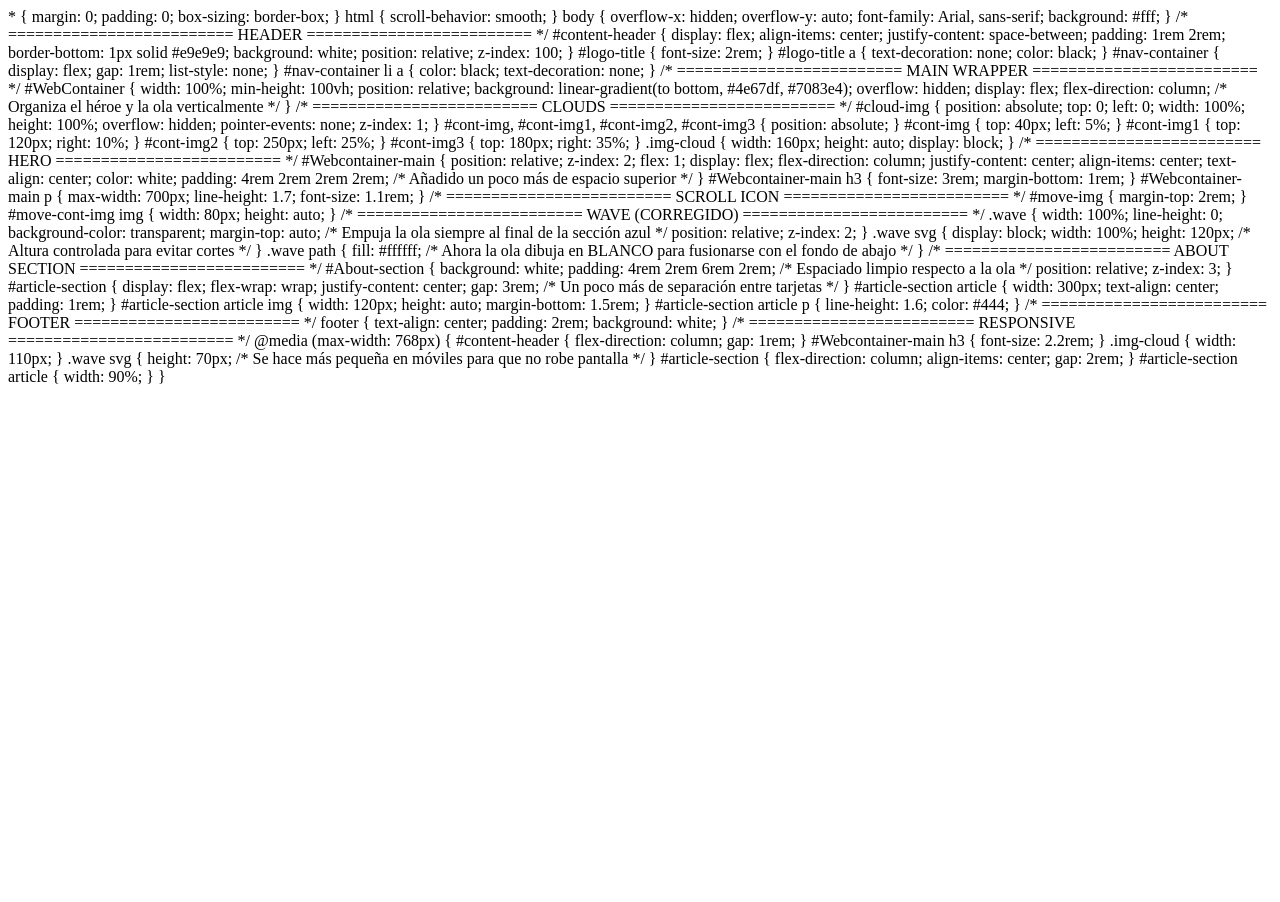
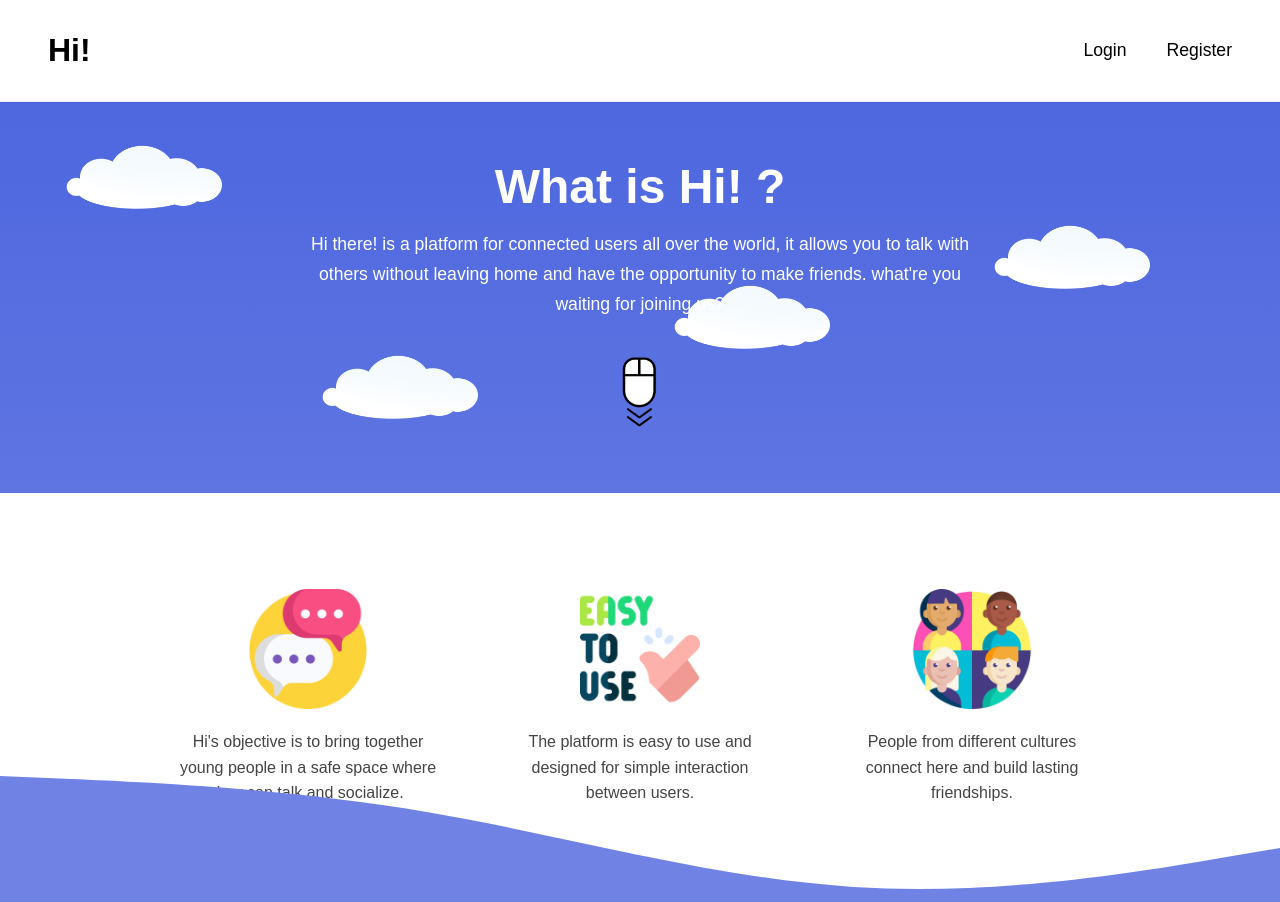
Before and after one commit to steven030/Web_chat, a Flask app: page / in a window 1280 px wide. Before the commit the page ends 385 px from the top, so only its background shows below. Run offline with Flask 3, Linux system fonts and the light colour scheme.

Commit message:
Update index.html

```diff
--- a/templates/index.html
+++ b/templates/index.html
@@ -1,241 +1,247 @@
-* {
-    margin: 0;
-    padding: 0;
-    box-sizing: border-box;
-}
+<!doctype html>
 
-html {
-    scroll-behavior: smooth;
-}
+<html>
 
-body {
-    overflow-x: hidden;
-    overflow-y: auto;
-    font-family: Arial, sans-serif;
-    background: #fff;
-}
 
-/* =========================
-   HEADER
-========================= */
 
-#content-header {
-    display: flex;
-    align-items: center;
-    justify-content: space-between;
-    padding: 1rem 2rem;
-    border-bottom: 1px solid #e9e9e9;
-    background: white;
-    position: relative;
-    z-index: 100;
-}
+<head>
 
-#logo-title {
-    font-size: 2rem;
-}
+<title>Hi!</title>
 
-#logo-title a {
-    text-decoration: none;
-    color: black;
-}
 
-#nav-container {
-    display: flex;
-    gap: 1rem;
-    list-style: none;
-}
 
-#nav-container li a {
-    color: black;
-    text-decoration: none;
-}
+<link rel="stylesheet" href="{{ url_for('static', filename='css/chat_style.css' ) }}">
 
-/* =========================
-   MAIN WRAPPER
-========================= */
+<link rel="stylesheet" href="{{ url_for('static', filename='css/homePage.css' ) }}">
 
-#WebContainer {
-    width: 100%;
-    min-height: 100vh;
-    position: relative;
-    background: linear-gradient(to bottom, #4e67df, #7083e4);
-    overflow: hidden;
-    display: flex;
-    flex-direction: column; /* Organiza el héroe y la ola verticalmente */
-}
+</head>
 
-/* =========================
-   CLOUDS
-========================= */
 
-#cloud-img {
-    position: absolute;
-    top: 0;
-    left: 0;
-    width: 100%;
-    height: 100%;
-    overflow: hidden;
-    pointer-events: none;
-    z-index: 1;
-}
 
-#cont-img,
-#cont-img1,
-#cont-img2,
-#cont-img3 {
-    position: absolute;
-}
+<body>
 
-#cont-img { top: 40px; left: 5%; }
-#cont-img1 { top: 120px; right: 10%; }
-#cont-img2 { top: 250px; left: 25%; }
-#cont-img3 { top: 180px; right: 35%; }
 
-.img-cloud {
-    width: 160px;
-    height: auto;
-    display: block;
-}
 
-/* =========================
-   HERO
-========================= */
+<header>
 
-#Webcontainer-main {
-    position: relative;
-    z-index: 2;
-    flex: 1;
-    display: flex;
-    flex-direction: column;
-    justify-content: center;
-    align-items: center;
-    text-align: center;
-    color: white;
-    padding: 4rem 2rem 2rem 2rem; /* Añadido un poco más de espacio superior */
-}
+<div id="content-header">
 
-#Webcontainer-main h3 {
-    font-size: 3rem;
-    margin-bottom: 1rem;
-}
 
-#Webcontainer-main p {
-    max-width: 700px;
-    line-height: 1.7;
-    font-size: 1.1rem;
-}
 
-/* =========================
-   SCROLL ICON
-========================= */
+<h2 id="logo-title">Hi!</h2>
 
-#move-img {
-    margin-top: 2rem;
-}
 
-#move-cont-img img {
-    width: 80px;
-    height: auto;
-}
 
-/* =========================
-   WAVE (CORREGIDO)
-========================= */
+{% if username == None %}
 
-.wave {
-    width: 100%;
-    line-height: 0;
-    background-color: transparent;
-    margin-top: auto; /* Empuja la ola siempre al final de la sección azul */
-    position: relative;
-    z-index: 2;
-}
+<ul id="nav-container">
 
-.wave svg {
-    display: block;
-    width: 100%;
-    height: 120px; /* Altura controlada para evitar cortes */
-}
+<li><a href="{{ url_for('login') }}">Login</a></li>
 
-.wave path {
-    fill: #ffffff; /* Ahora la ola dibuja en BLANCO para fusionarse con el fondo de abajo */
-}
+<li><a href="{{ url_for('register') }}">Register</a></li>
 
-/* =========================
-   ABOUT SECTION
-========================= */
+</ul>
 
-#About-section {
-    background: white;
-    padding: 4rem 2rem 6rem 2rem; /* Espaciado limpio respecto a la ola */
-    position: relative;
-    z-index: 3;
-}
+{% endif %}
 
-#article-section {
-    display: flex;
-    flex-wrap: wrap;
-    justify-content: center;
-    gap: 3rem; /* Un poco más de separación entre tarjetas */
-}
 
-#article-section article {
-    width: 300px;
-    text-align: center;
-    padding: 1rem;
-}
 
-#article-section article img {
-    width: 120px;
-    height: auto;
-    margin-bottom: 1.5rem;
-}
+{% if username != None %}
 
-#article-section article p {
-    line-height: 1.6;
-    color: #444;
-}
+<ul id="nav-container">
 
-/* =========================
-   FOOTER
-========================= */
+<li class="nav-container-li"><a href="{{ url_for('profile') }}">Profile</a></li>
 
-footer {
-    text-align: center;
-    padding: 2rem;
-    background: white;
-}
+<li class="nav-container-li"><a href="{{ url_for('loggout') }}">Logout</a></li>
 
-/* =========================
-   RESPONSIVE
-========================= */
+</ul>
 
-@media (max-width: 768px) {
+{% endif %}
 
-    #content-header {
-        flex-direction: column;
-        gap: 1rem;
-    }
 
-    #Webcontainer-main h3 {
-        font-size: 2.2rem;
-    }
 
-    .img-cloud {
-        width: 110px;
-    }
+</div>
 
-    .wave svg {
-        height: 70px; /* Se hace más pequeña en móviles para que no robe pantalla */
-    }
+</header>
 
-    #article-section {
-        flex-direction: column;
-        align-items: center;
-        gap: 2rem;
-    }
 
-    #article-section article {
-        width: 90%;
-    }
-}
+
+<div id="WebContainer">
+
+
+
+<!-- CLOUDS -->
+
+<div id="cloud-img">
+
+
+
+<span id="cont-img">
+
+<img class="img-cloud" src="{{url_for('static',filename='source/images/Cloud.png')}}">
+
+</span>
+
+
+
+<span id="cont-img1">
+
+<img class="img-cloud" src="{{url_for('static',filename='source/images/Cloud.png')}}">
+
+</span>
+
+
+
+<span id="cont-img2">
+
+<img class="img-cloud" src="{{url_for('static',filename='source/images/Cloud.png')}}">
+
+</span>
+
+
+
+<span id="cont-img3">
+
+<img class="img-cloud" src="{{url_for('static',filename='source/images/Cloud.png')}}">
+
+</span>
+
+
+
+</div>
+
+
+
+<!-- HERO -->
+
+<div id="Webcontainer-main">
+
+
+
+<h3>What is Hi! ?</h3>
+
+
+
+<p>
+
+Hi there! is a platform for connected users all over the world, it allows you to talk with others without leaving home and have the opportunity to make friends.
+
+what're you waiting for joining us?
+
+</p>
+
+
+
+<div id="move-img">
+
+<div id="move-cont-img">
+
+<img src="{{url_for('static',filename='source/images/move.png')}}" alt="move mouse">
+
+</div>
+
+</div>
+
+
+
+</div>
+
+
+
+<!-- WAVE (IMPORTANTE: FUERA DEL TEXTO, ABAJO DEL HERO) -->
+
+<div class="wave">
+
+<svg viewBox="0 0 1440 320" preserveAspectRatio="none">
+
+<path
+
+d="M0,96L80,101.3C160,107,320,117,480,160C640,203,800,277,960,293.3C1120,309,1280,267,1360,245.3L1440,224L1440,320L0,320Z">
+
+</path>
+
+</svg>
+
+</div>
+
+
+
+<!-- ABOUT -->
+
+<div id="About-section">
+
+
+
+<section>
+
+<div id="article-section">
+
+
+
+<article>
+
+<img src="{{url_for('static',filename='source/images/hablar.png')}}">
+
+<p>
+
+Hi's objective is to bring together young people in a safe space where they can talk and socialize.
+
+</p>
+
+</article>
+
+
+
+<article>
+
+<img src="{{url_for('static',filename='source/images/facil.png')}}">
+
+<p>
+
+The platform is easy to use and designed for simple interaction between users.
+
+</p>
+
+</article>
+
+
+
+<article>
+
+<img src="{{url_for('static',filename='source/images/people.png')}}">
+
+<p>
+
+People from different cultures connect here and build lasting friendships.
+
+</p>
+
+</article>
+
+
+
+</div>
+
+</section>
+
+
+
+</div>
+
+
+
+</div>
+
+
+
+{% block content %}
+
+{% endblock %}
+
+
+
+</body>
+
+
+
+</html>
```
